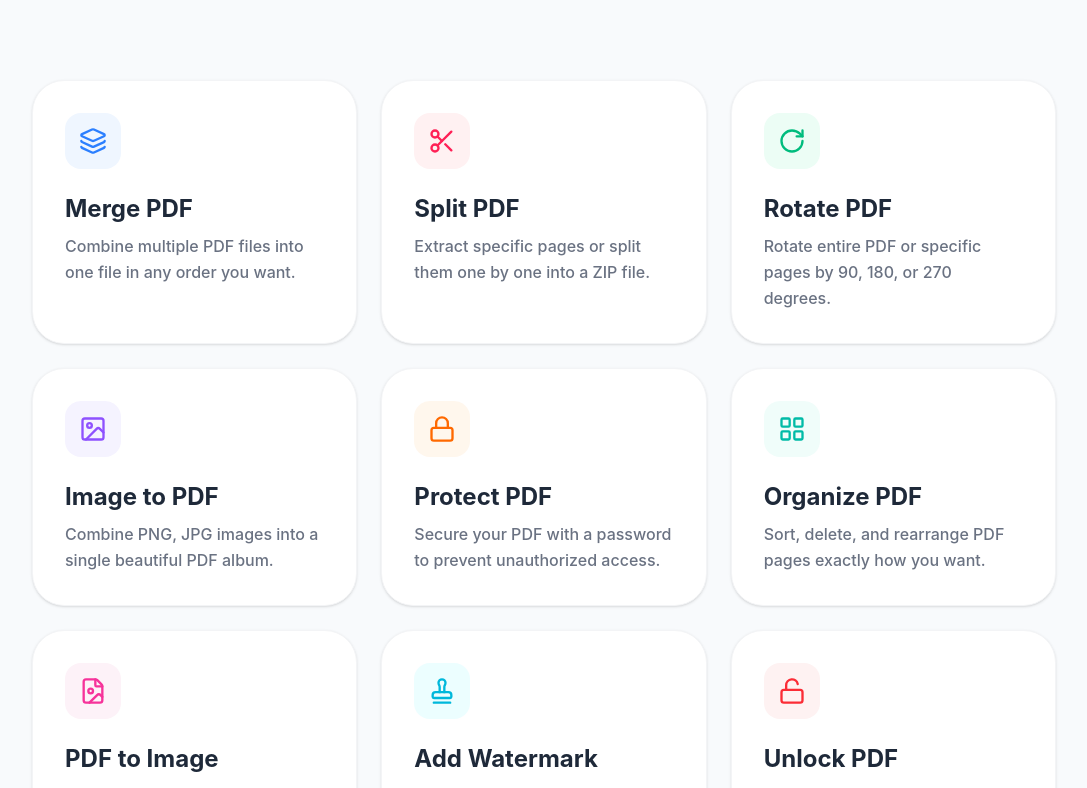
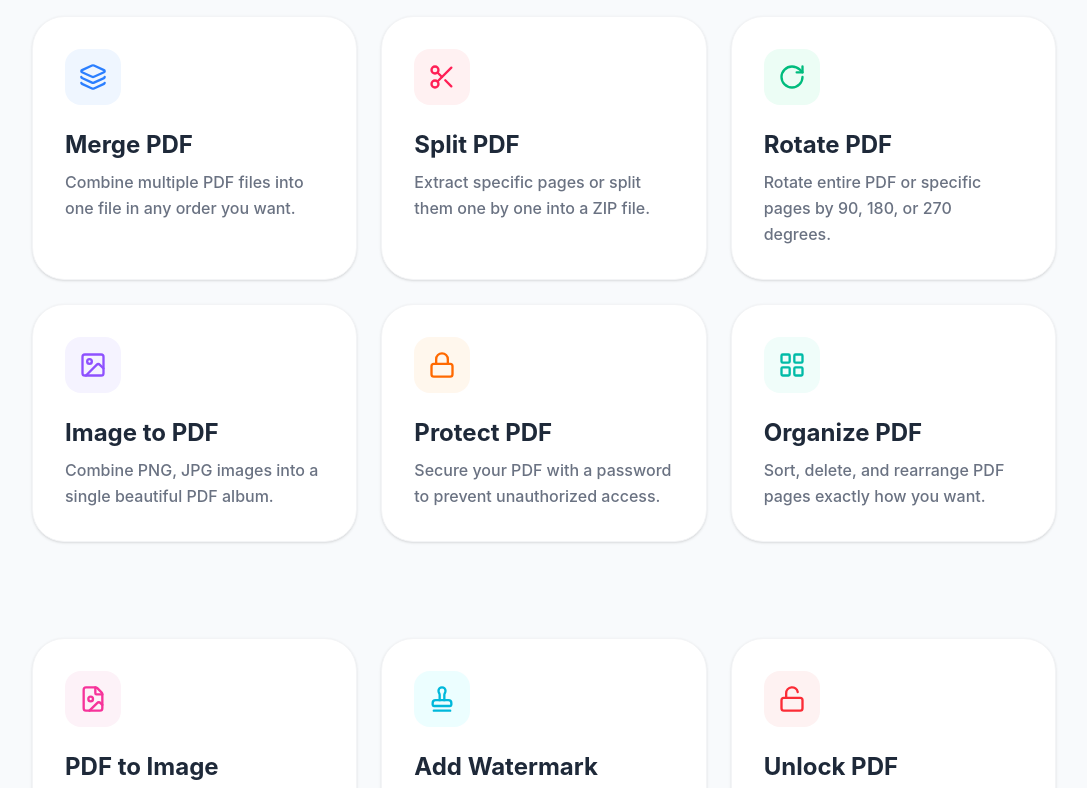
Before and after one commit to koyujong/free-pdf-tools, a Next.js app: page / in a window 1280 px wide. Shown: the part 360-1148 px from the top of the page, without its empty margins (96-1183 px from the left). Built offline with nearby package versions, Linux system fonts and the light colour scheme.

Commit message:
style: move mid AdSense unit between feature rows

```diff
--- a/app/page.tsx
+++ b/app/page.tsx
@@ -108,16 +108,36 @@ export default function Home() {
                 </p>
             </div>
 
-            {/* 중단 (Mid) 광고 */}
-            <AdUnit slotId="2297268227" className="mb-16" />
-
-            {/* 기능별 카드 메뉴 격자 배치 */}
-            <div className="grid grid-cols-1 md:grid-cols-2 lg:grid-cols-3 gap-6 max-w-5xl mx-auto mb-16">
-                {features.map((feature, idx) => {
+            {/* 기능별 카드 메뉴 격자 배치 (상단 6개) */}
+            <div className="grid grid-cols-1 md:grid-cols-2 lg:grid-cols-3 gap-6 max-w-5xl mx-auto mb-12">
+                {features.slice(0, 6).map((feature, idx) => {
                     const Icon = feature.icon;
                     return (
                         <Link
-                            key={idx}
+                            key={`top-${idx}`}
+                            href={feature.href}
+                            className="group flex flex-col p-8 bg-white rounded-3xl xl:rounded-[2rem] shadow-sm border border-gray-100 hover:shadow-xl hover:border-blue-100 transition-all cursor-pointer transform hover:-translate-y-1"
+                        >
+                            <div className={`w-14 h-14 rounded-2xl flex items-center justify-center mb-6 ${feature.bg} group-hover:scale-110 transition-transform`}>
+                                <Icon className={`w-7 h-7 ${feature.color}`} />
+                            </div>
+                            <h2 className="text-2xl font-bold text-gray-800 mb-2">{feature.title}</h2>
+                            <p className="text-gray-500 leading-relaxed font-medium">{feature.description}</p>
+                        </Link>
+                    );
+                })}
+            </div>
+
+            {/* 중단 (Mid) 광고 - 이미지 상의 2번째, 3번째 줄 사이 */}
+            <AdUnit slotId="2297268227" className="mb-12" />
+
+            {/* 기능별 카드 메뉴 격자 배치 (하단 4개) */}
+            <div className="grid grid-cols-1 md:grid-cols-2 lg:grid-cols-3 gap-6 max-w-5xl mx-auto mb-16">
+                {features.slice(6).map((feature, idx) => {
+                    const Icon = feature.icon;
+                    return (
+                        <Link
+                            key={`bottom-${idx}`}
                             href={feature.href}
                             className="group flex flex-col p-8 bg-white rounded-3xl xl:rounded-[2rem] shadow-sm border border-gray-100 hover:shadow-xl hover:border-blue-100 transition-all cursor-pointer transform hover:-translate-y-1"
                         >
```
